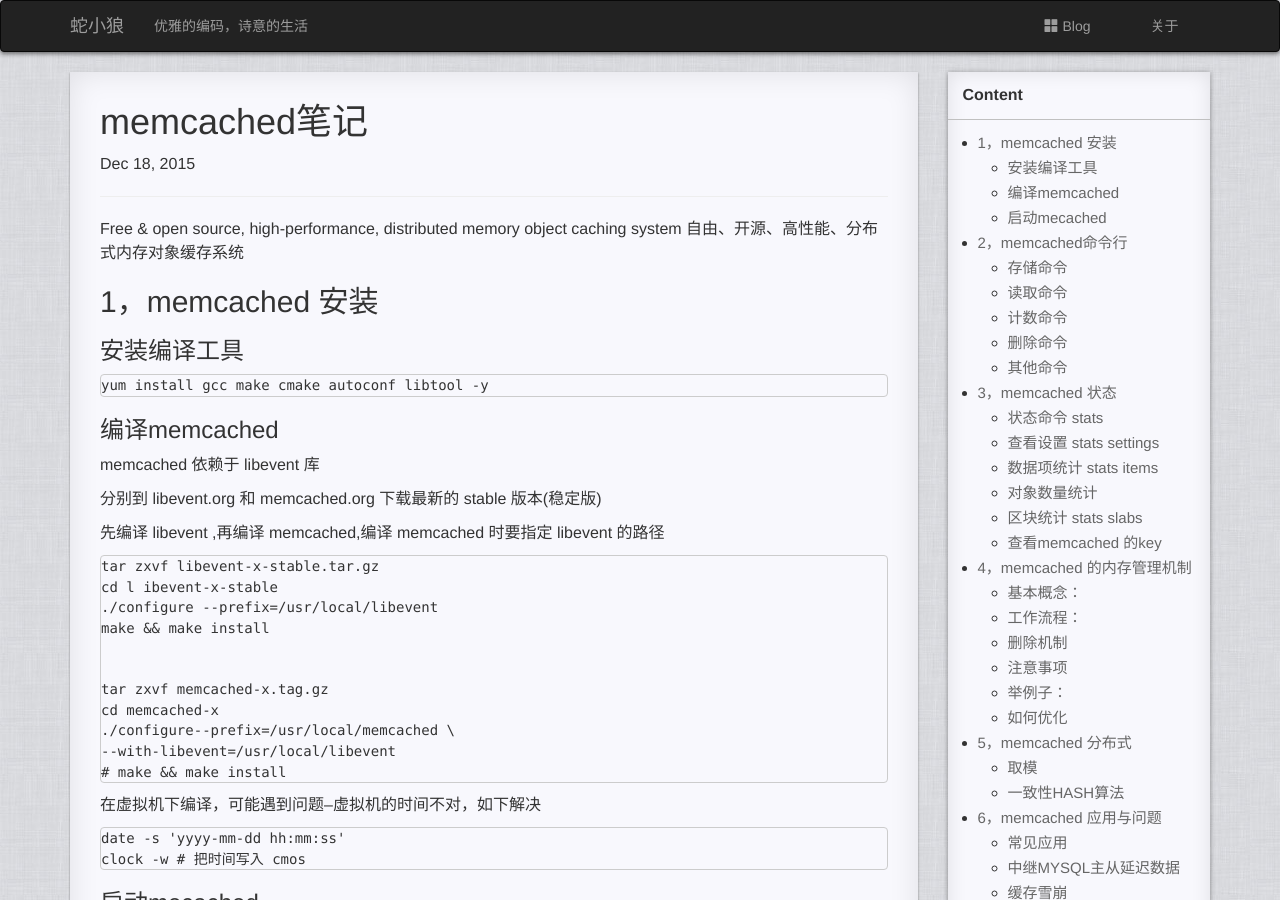
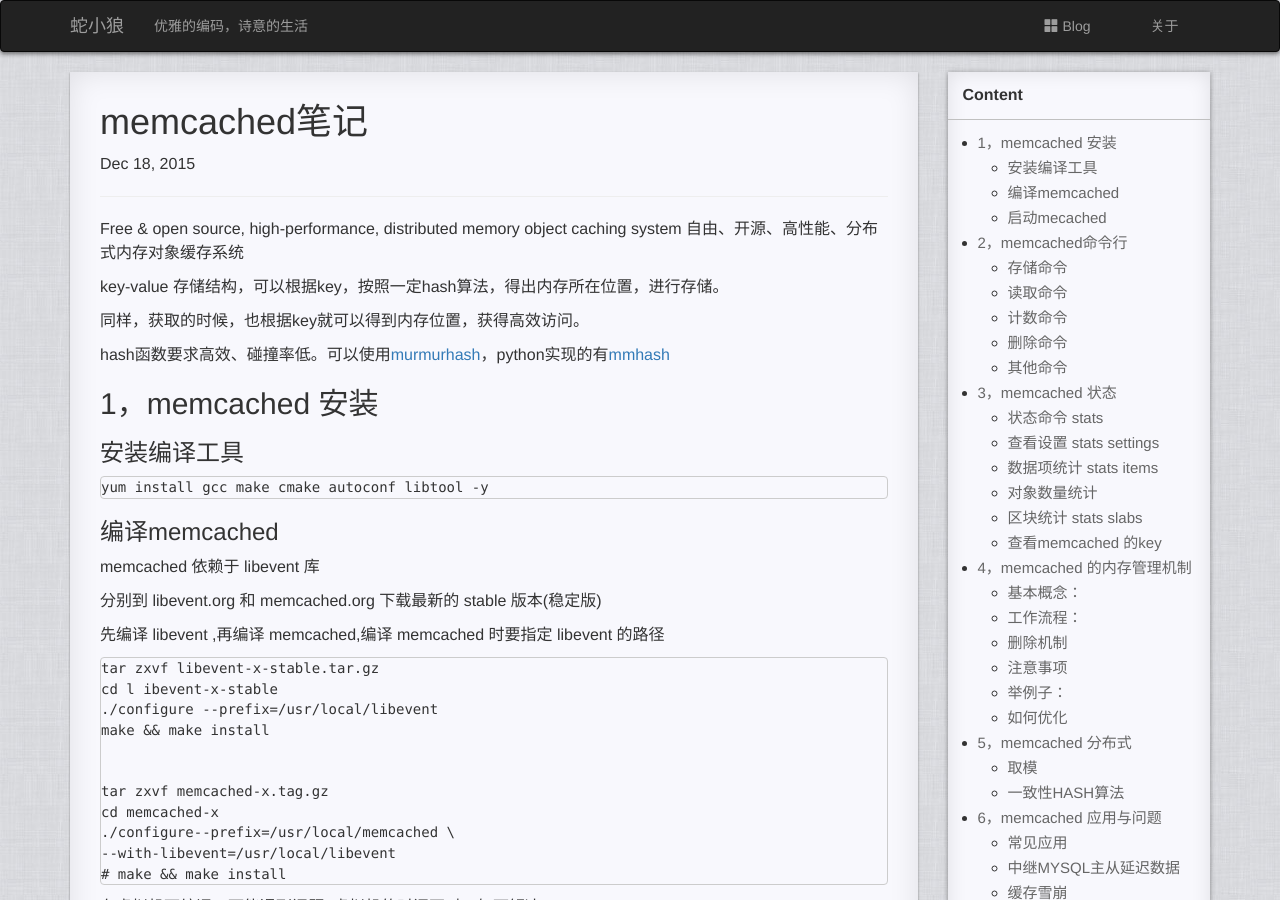
Before and after one commit to imouren/imouren.github.io, a Jekyll site: the page built from _posts/2015-12-18-memcached.md, in a window 1280 px wide and 900 px high. Built offline with Jekyll 4.4.1, drawn with Linux system fonts in a browser that asks for light colours; nearby versions of some CDN libraries; comment, search, counter and statistics services are not loaded; a style sheet for code colours, icons or effects is not loaded.

Commit message:
add more

```diff
--- a/_posts/2015-12-18-memcached.md
+++ b/_posts/2015-12-18-memcached.md
@@ -12,6 +12,12 @@ tags: memcached
 
 Free & open source, high-performance, distributed memory object caching system
 自由、开源、高性能、分布式内存对象缓存系统
+
+key-value 存储结构，可以根据key，按照一定hash算法，得出内存所在位置，进行存储。
+
+同样，获取的时候，也根据key就可以得到内存位置，获得高效访问。
+
+hash函数要求高效、碰撞率低。可以使用[murmurhash](https://en.wikipedia.org/wiki/MurmurHash)，python实现的有[mmhash](https://pypi.python.org/pypi/mmhash)
 
 ## 1，memcached 安装
 
```
